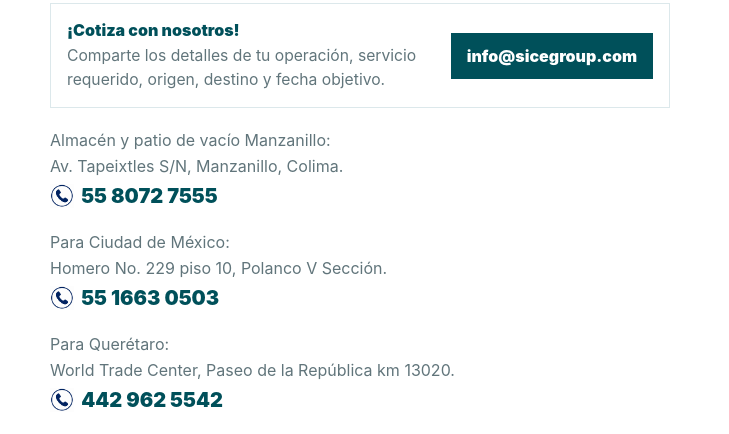
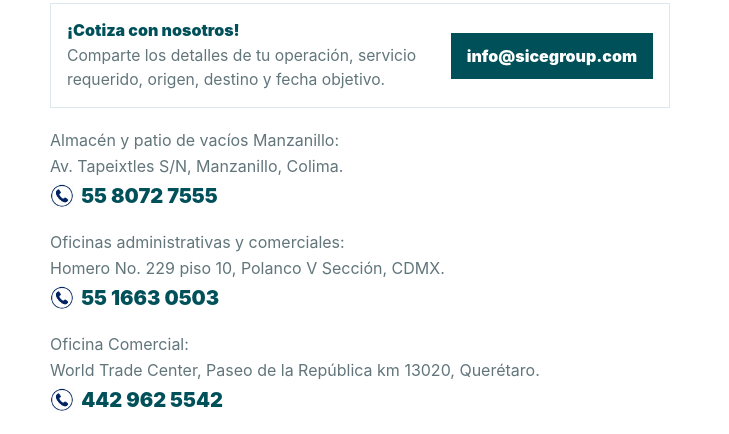
Before and after one commit to ElGeorgeHC/Pagina-Sice-Group, a plain HTML site: page publicacion-sice-web/index.html in a window 1280 px wide. Shown: the part 4475-4909 px from the top of the page, 0-729 px from the left. Drawn offline with Linux system fonts and the light colour scheme; grey boxes are pictures that could not be loaded.

Commit message:
update frontend

```diff
--- a/publicacion-sice-web/index.html
+++ b/publicacion-sice-web/index.html
@@ -257,18 +257,18 @@
           </div>
           <ul>
             <li>
-              <span>Almacén y patio de vacío Manzanillo: </span>
+              <span>Almacén y patio de vacíos Manzanillo: </span>
               <span>Av. Tapeixtles S/N, Manzanillo, Colima.</span>
               <strong class="contact-phone"><img src="assets/phone-icon.png" alt="" aria-hidden="true" />55 8072 7555</strong>
             </li>
             <li>
-              <span>Para Ciudad de México:</span>
-              <span>Homero No. 229 piso 10, Polanco V Sección. </span>
+              <span>Oficinas administrativas y comerciales:</span>
+              <span>Homero No. 229 piso 10, Polanco V Sección, CDMX. </span>
               <strong class="contact-phone"><img src="assets/phone-icon.png" alt="" aria-hidden="true" />55 1663 0503</strong>
             </li>
             <li>
-              <span>Para Querétaro: </span>
-              <span>World Trade Center, Paseo de la República km 13020.</span>
+              <span>Oficina Comercial: </span>
+              <span>World Trade Center, Paseo de la República km 13020, Querétaro.</span>
               <strong class="contact-phone"><img src="assets/phone-icon.png" alt="" aria-hidden="true" />442 962 5542</strong>
             </li>
           </ul>
```
